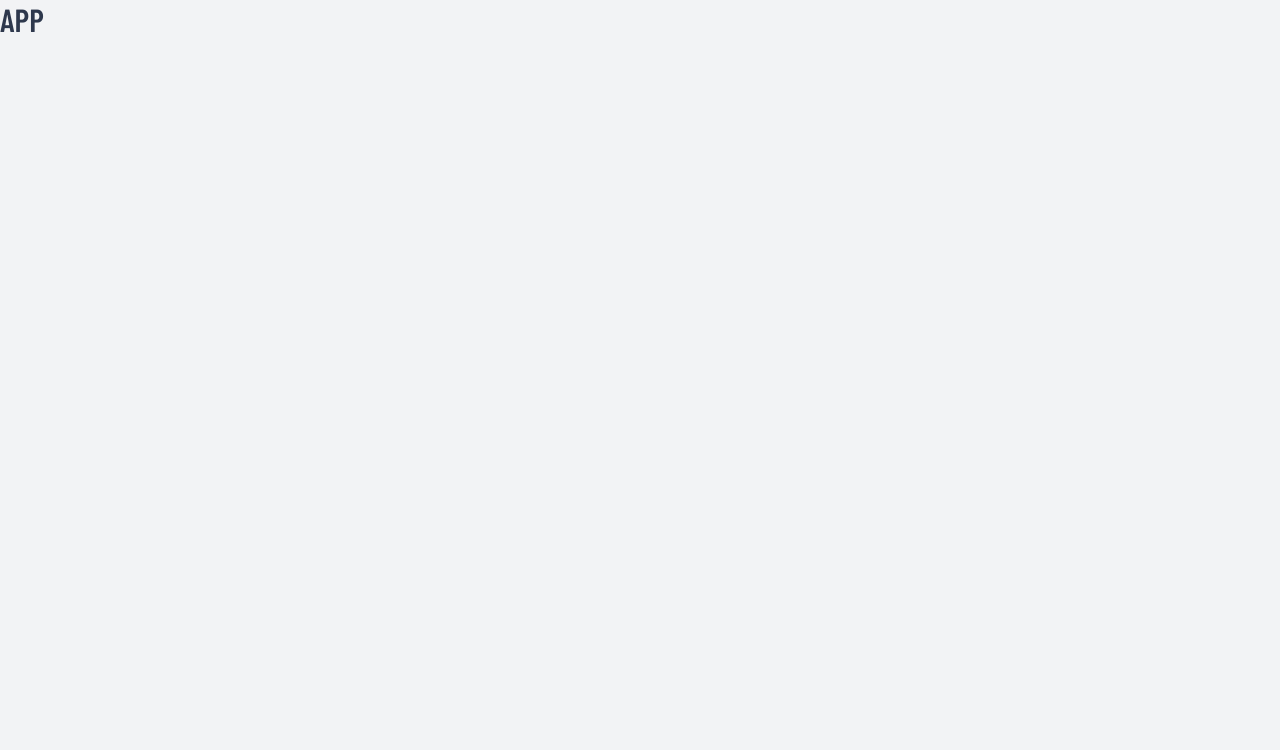
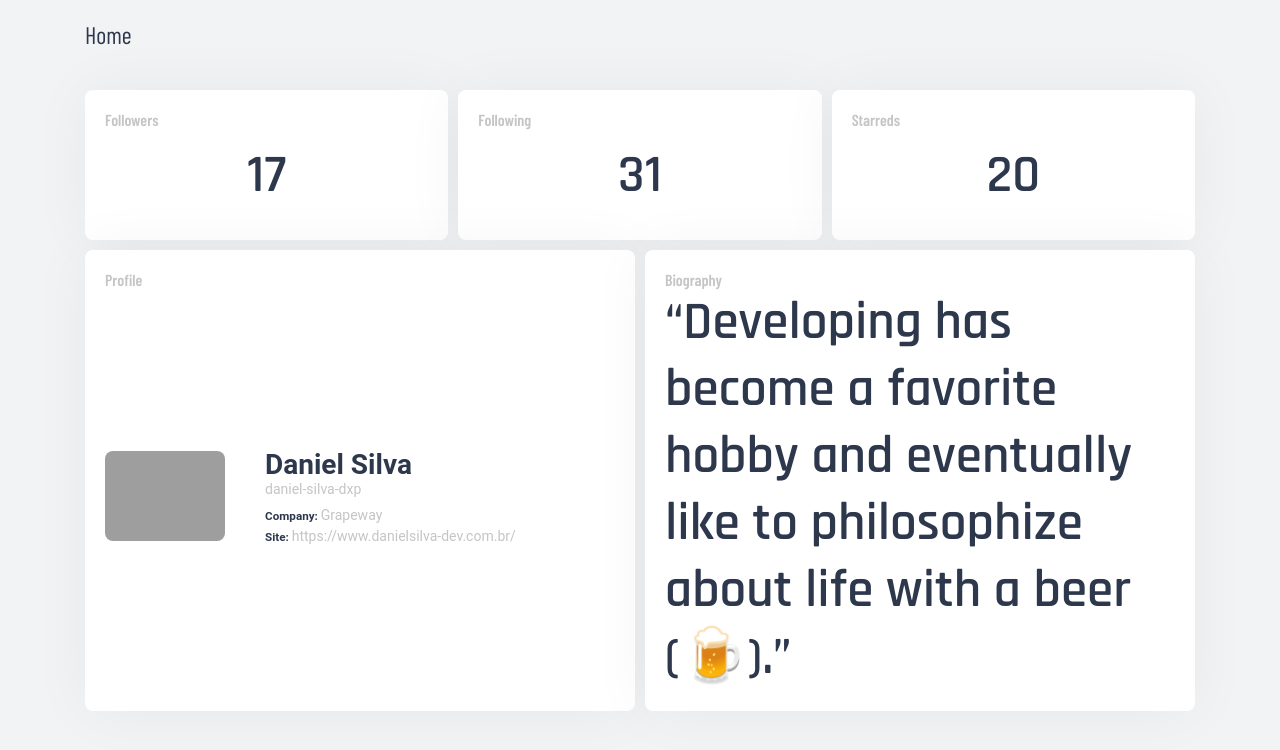
Before and after one commit to dfsilva-dxp/health_track, a React (Create React App) app: page / in a window 1280 px wide. Shown: the top 750 px of the page. Built offline with nearby package versions, Linux system fonts and the light colour scheme; grey boxes are pictures that could not be loaded; a web font is replaced by a local one.

Commit message:
feat: implementando a tela home

```diff
--- a/src/App.js
+++ b/src/App.js
@@ -1,11 +1,10 @@
+import { Home } from "./pages/Home";
 import "./styles/global.scss";
 
 function App() {
   return (
     <div>
-      <div>
-        <h1>APP</h1>
-      </div>
+      <Home />
     </div>
   );
 }
--- /dev/null
+++ b/src/pages/Home/index.js
@@ -0,0 +1,69 @@
+import "./styles.scss";
+
+export function Home() {
+  return (
+    <section className="container">
+      <div className="content">
+        <h1>Home</h1>
+        <div className="display-info">
+          <div className="followers box">
+            <header>
+              <h4>Followers</h4>
+            </header>
+            <strong>17</strong>
+          </div>
+          <div className="following box">
+            <header>
+              <h4>Following</h4>
+            </header>
+            <strong>31</strong>
+          </div>
+          <div className="starreds box">
+            <header>
+              <h4>Starreds</h4>
+            </header>
+            <strong>20</strong>
+          </div>
+        </div>
+        <div className="display-user">
+          <div className="profile-info box">
+            <header>
+              <h4>Profile</h4>
+            </header>
+            <div className="wrap-info">
+              <img
+                src="https://avatars.githubusercontent.com/u/16245261?v=4"
+                alt="Avatar"
+              />
+              <div className="info">
+                <a href="http://" target="_blank" rel="noopener noreferrer">
+                  Daniel Silva
+                </a>
+                <p>daniel-silva-dxp</p>
+                <ul>
+                  <li>
+                    <small>Company: </small>
+                    Grapeway
+                  </li>
+                  <li>
+                    <small>Site: </small>
+                    https://www.danielsilva-dev.com.br/
+                  </li>
+                </ul>
+              </div>
+            </div>
+          </div>
+          <div className="bio box">
+            <header>
+              <h4>Biography</h4>
+            </header>
+            <strong>
+              “Developing has become a favorite hobby and eventually like to
+              philosophize about life with a beer (🍺).”
+            </strong>
+          </div>
+        </div>
+      </div>
+    </section>
+  );
+}
--- /dev/null
+++ b/src/pages/Home/styles.scss
@@ -0,0 +1,115 @@
+.content {
+  height: 100vh;
+  padding: var(--px-20) 0;
+  display: grid;
+  grid-template-rows: 60px 250px 350px;
+  gap: var(--px-10);
+  h1 {
+    font-size: var(--ft-24);
+    font-weight: 500;
+  }
+  .display-info {
+    display: grid;
+    grid-template:
+      "followers following" 1fr
+      "followers starreds" 1fr
+      /1fr 1fr;
+    gap: var(--px-10);
+
+    .followers {
+      grid-area: followers;
+    }
+    .following {
+      grid-area: following;
+    }
+    .starreds {
+      grid-area: starreds;
+    }
+
+    .followers,
+    .following,
+    .starreds {
+      display: grid;
+      grid-template-rows: 20px 1fr;
+    }
+  }
+
+  .display-user {
+    padding: var(--px-10) 0;
+    display: grid;
+    grid-template-rows: repeat(2, 1fr);
+    gap: var(--px-10);
+
+    .profile-info {
+      display: grid;
+      grid-template-rows: 20px 1fr;
+      gap: var(--px-10);
+    }
+    .wrap-info {
+      display: grid;
+      grid-template-columns: 150px 1fr;
+      gap: var(--px-10);
+      align-items: center;
+      img {
+        width: 100%;
+        max-width: 120px;
+        border-radius: 8px;
+      }
+      .info {
+        a {
+          font-size: 28px;
+          font-weight: 600;
+          transition: color 0.2s ease;
+          &:hover {
+            color: var(--blue);
+          }
+        }
+        p {
+          color: var(--text-highlight);
+        }
+        ul li {
+          font-size: var(--ft-14);
+          color: var(--text-highlight);
+          margin-top: 10px;
+          & + li {
+            margin-top: 5px;
+          }
+          small {
+            font-weight: 600;
+            color: var(--text);
+          }
+        }
+      }
+    }
+  }
+
+  @media (min-width: 768px) {
+    grid-template-rows: 60px 150px 350px;
+    .display-info {
+      grid-template:
+        "followers following starreds" 150px
+        /1fr 1fr 1fr;
+    }
+    .display-user {
+      padding: 0;
+      grid-template-columns: repeat(2, 1fr);
+      grid-template-rows: 1fr;
+    }
+  }
+}
+
+.box {
+  background: var(--white);
+  border-radius: 8px;
+  padding: var(--px-20);
+  box-shadow: 0 0 60px rgba(0, 0, 0, 0.05);
+  header h4 {
+    color: var(--text-highlight);
+  }
+}
+strong {
+  font-size: 53px;
+  display: flex;
+  align-items: center;
+  justify-content: center;
+}
```
